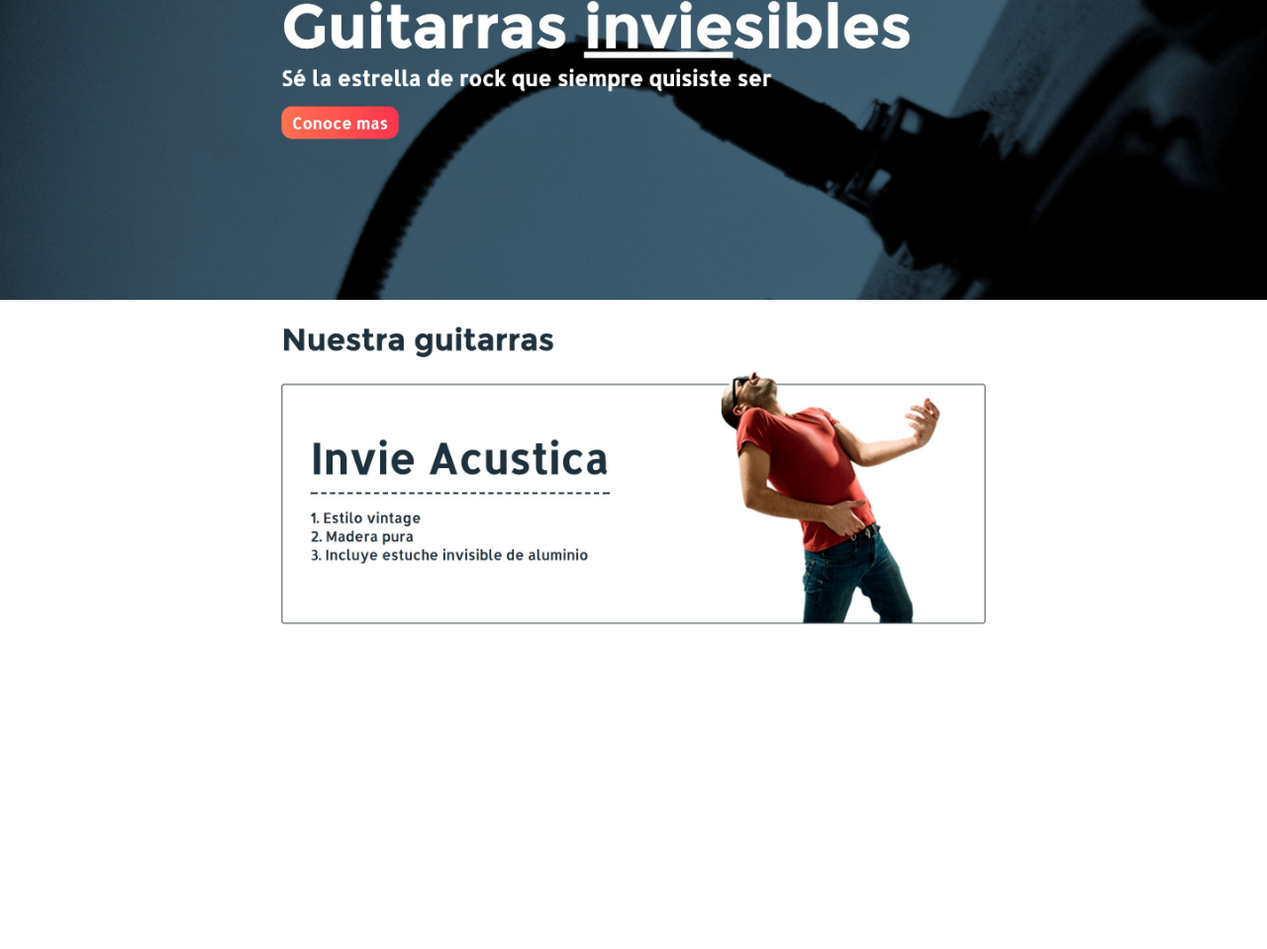
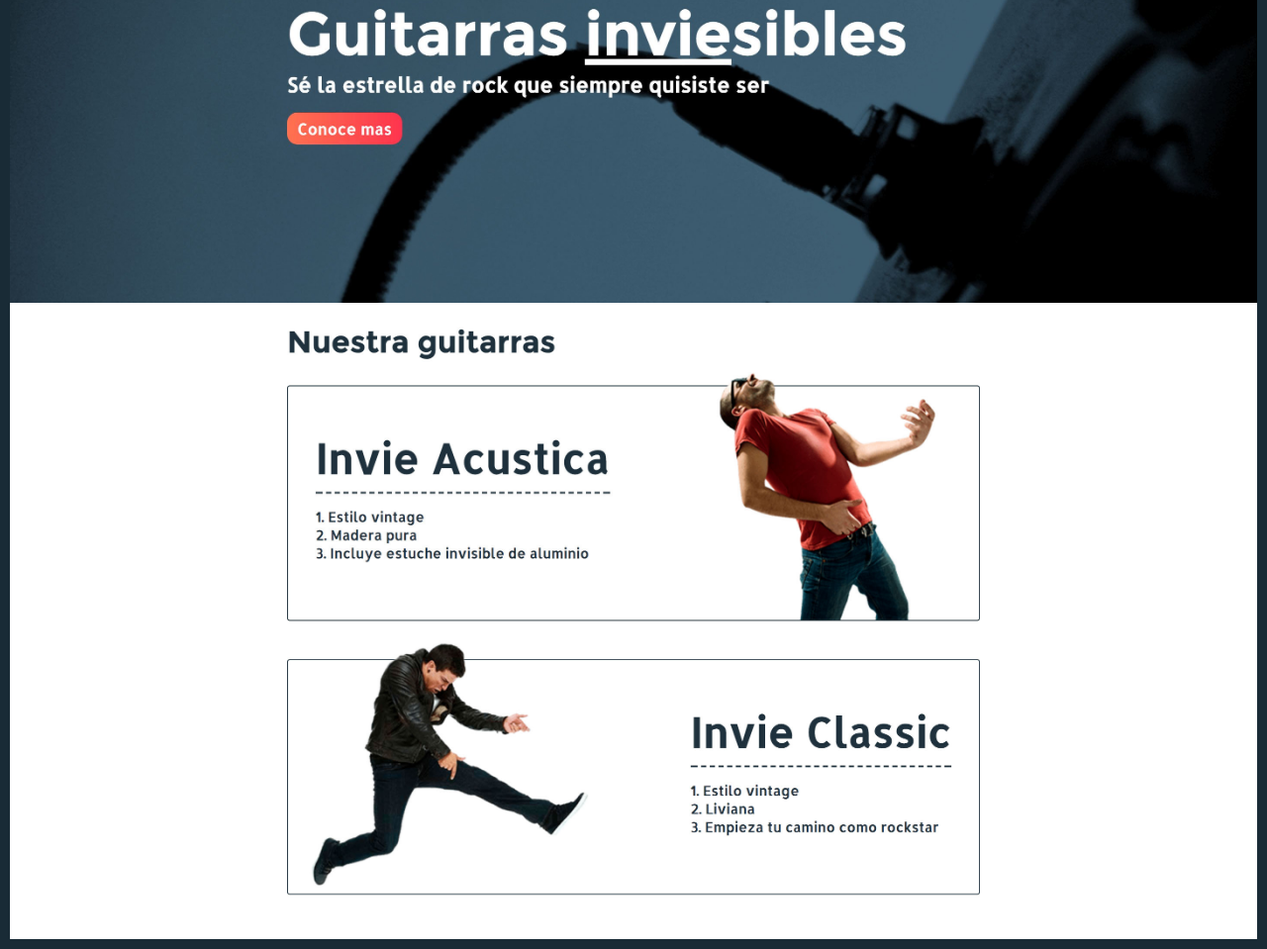
Before and after one commit to AleAlejandro55/Invie-github, a plain HTML site: page index.html in a window 1280 px wide. Shown: the part 172-1131 px from the top of the page at 99% size. Before the commit the page ends 815 px from the top, so only its background shows below. Drawn offline with Linux system fonts and the light colour scheme.

Commit message:
hotfix 1

```diff
--- a/index.html
+++ b/index.html
@@ -6,6 +6,7 @@
     <style media="screen">
     body {
       margin: 0;
+      border: 10px solid #192b36;
     }
     img {
       max-width: 100%;
@@ -18,6 +19,7 @@
     <img src="header.jpg" alt="">
     <img src="hero.jpg" alt="">
     <img src="acustica.jpg" alt="">
+    <img src="clasica.jpg" alt="">
 
   </body>
 </html>
```
Also changed, not shown: clasica.jpg (added).
